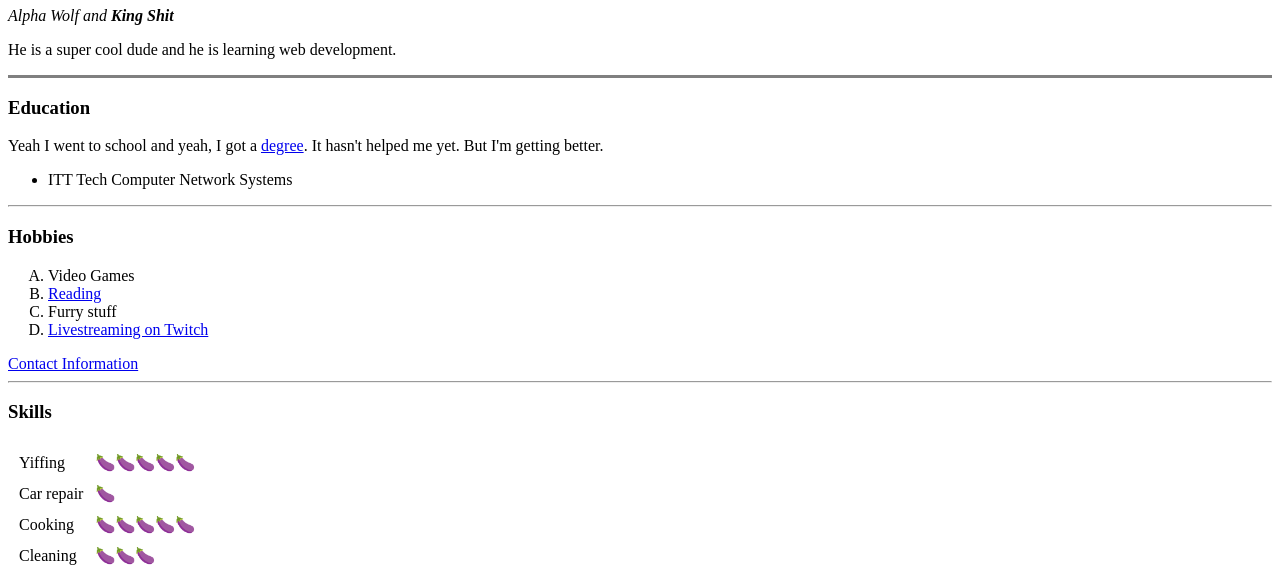
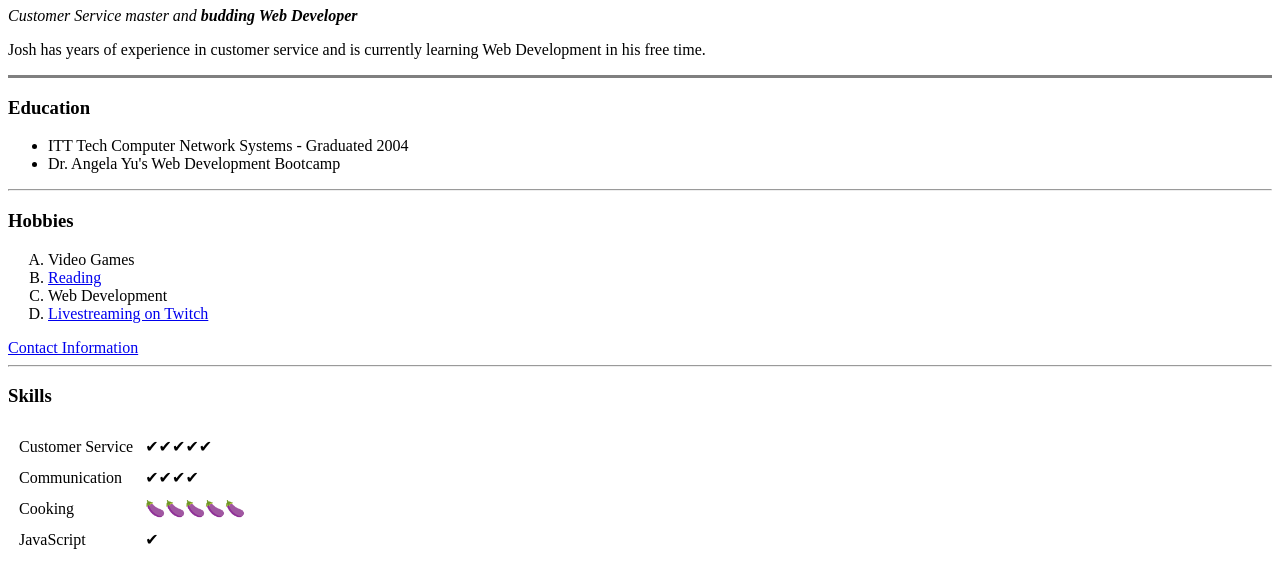
Before and after one commit to decession/resume, a plain HTML site: page index.html in a window 1280 px wide. Shown: the part 325-909 px from the top of the page. Drawn offline with Linux system fonts and the light colour scheme.

Commit message:
Add files via upload

```diff
--- a/index.html
+++ b/index.html
@@ -3,26 +3,26 @@
 
 <head>
   <meta charset="utf-8">
-  <title>Reece's super neato website</title>
+  <title>Joshua Norcross</title>
 </head>
 
 <body>
-  <img src="images\reece.jpg" alt="A photo of a handsome wolf.">
-  <h1>Reece</h1>
-  <p><em>Alpha Wolf and <strong>King Shit</strong></em></p>
-  <p>He is a super cool dude and he is learning web development.</p>
+  <img src="images\reece.jpg" alt="A photo of Josh.">
+  <h1>Joshua</h1>
+  <p><em>Customer Service master and <strong>budding Web Developer</strong></em></p>
+  <p>Josh has years of experience in customer service and is currently learning Web Development in his free time.</p>
   <hr size="3" noshade>
   <h3>Education</h3>
-  <p>Yeah I went to school and yeah, I got a <a href="https://www.youtube.com/watch?v=wpV-gGA4PSk">degree</a>. It hasn't helped me yet. But I'm getting better.</p>
   <ul>
-    <li>ITT Tech Computer Network Systems</li>
+    <li>ITT Tech Computer Network Systems - Graduated 2004</li>
+    <li>Dr. Angela Yu's Web Development Bootcamp</li>
   </ul>
   <hr>
   <h3>Hobbies</h3>
   <ol type="A">
     <li>Video Games</li>
     <li><a href="https://smile.amazon.com/Brandon-Sanderson/e/B001IGFHW6/ref=dp_byline_cont_pop_ebooks_1">Reading</a></li>
-    <li>Furry stuff</li>
+    <li>Web Development</li>
     <li><a href="https://www.twitch.tv/reecewuff">Livestreaming on Twitch</a></li>
   </ol>
   <a href="contacts.html">Contact Information</a>
@@ -30,20 +30,20 @@
   <h3>Skills</h3>
   <table cellspacing="10">
     <tr>
-      <td>Yiffing</td>
-      <td>🍆🍆🍆🍆🍆</td>
+      <td>Customer Service</td>
+      <td>✔✔✔✔✔</td>
     </tr>
     <tr>
-      <td>Car repair</td>
-      <td>🍆</td>
+      <td>Communication</td>
+      <td>✔✔✔✔</td>
     </tr>
     <tr>
       <td>Cooking</td>
       <td>🍆🍆🍆🍆🍆</td>
     </tr>
     <tr>
-    <td>Cleaning</td>
-    <td>🍆🍆🍆</td>
+    <td>JavaScript</td>
+    <td>✔</td>
     </tr>
   </table>
 </body>
```
Also changed, not shown: contacts.html (+8 -7 lines).
